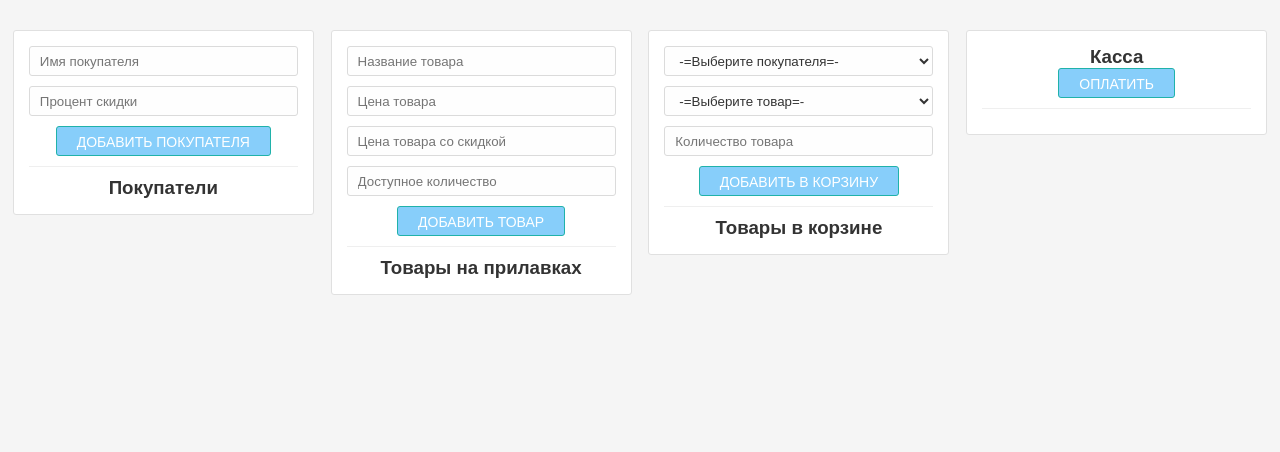
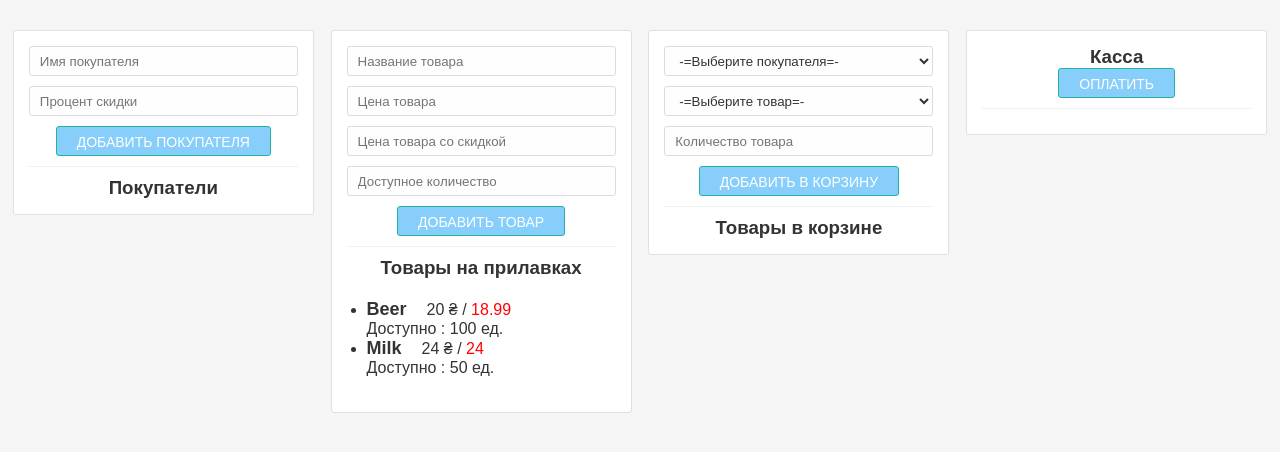
Before and after one commit to akovalenko777/supermarket, a plain HTML site: page index.html in a window 1280 px wide. Drawn offline with Linux system fonts and the light colour scheme.

Commit message:
add viewProductsList()

```diff
--- a/assets/css/style.less
+++ b/assets/css/style.less
@@ -78,3 +78,6 @@ ul, ol {
     padding:0;
     margin:0;
 }
+#products_list {
+    padding: 20px;
+}
--- a/assets/js/work4.js
+++ b/assets/js/work4.js
@@ -0,0 +1,13 @@
+function viewProductsList() {
+    //TODO: функция заполнения выпадающего списка товаров
+    let result = '';
+    for (let key in PRODUCTS) {
+        if (PRODUCTS[key].discount_price == 0) {
+            PRODUCTS[key].discount_price = PRODUCTS[key].price;
+        }
+        result += `<li><span style="font-weight:bold; padding-right:20px; font-size:18px">${PRODUCTS[key].title}</span><span>${PRODUCTS[key].price} ₴ /
+        <span style="color:#ff0000"> ${PRODUCTS[key].discount_price}</span><br><span> Доступно : ${PRODUCTS[key].amount} ед.</li>`;
+    }
+    document.getElementById('products_list').innerHTML = result;
+}
+viewProductsList();
--- a/index.html
+++ b/index.html
@@ -41,7 +41,8 @@
                             <input type="text" name="price" id="product_price" placeholder="Цена товара">
                         </div>
                         <div class="form_row">
-                            <input type="text" name="discount_price" id="product_discount_price" placeholder="Цена товара со скидкой">
+                            <input type="text" name="discount_price" id="product_discount_price"
+                                placeholder="Цена товара со скидкой">
                         </div>
                         <div class="form_row">
                             <input type="number" name="amount" id="product_amount" placeholder="Доступное количество">
@@ -103,7 +104,6 @@
     <script src="assets/js/work2.js"></script>
     <script src="assets/js/work3.js"></script>
     <script src="assets/js/work4.js"></script>
-    <script src="assets/js/onload.js"></script>
 </body>
 
 </html>
```
Also changed, not shown: assets/css/style.css.
